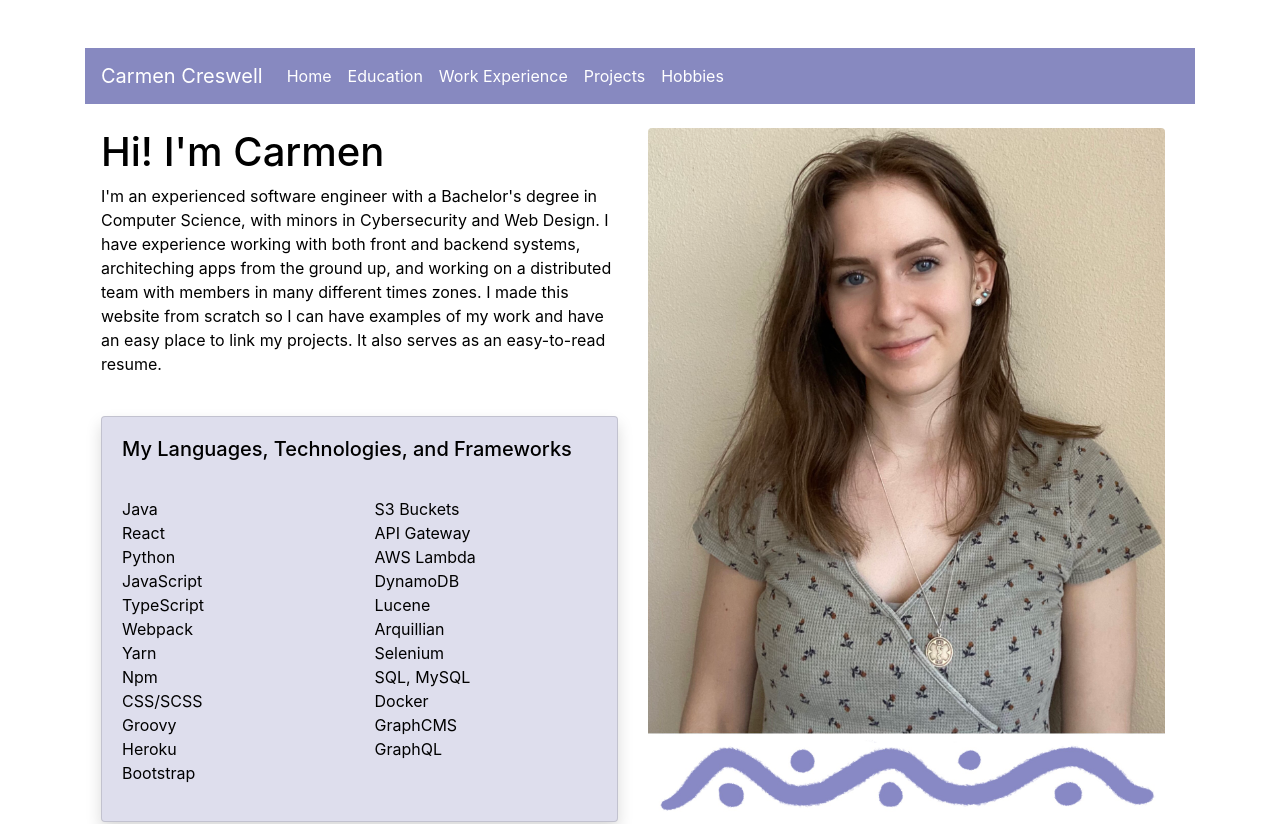
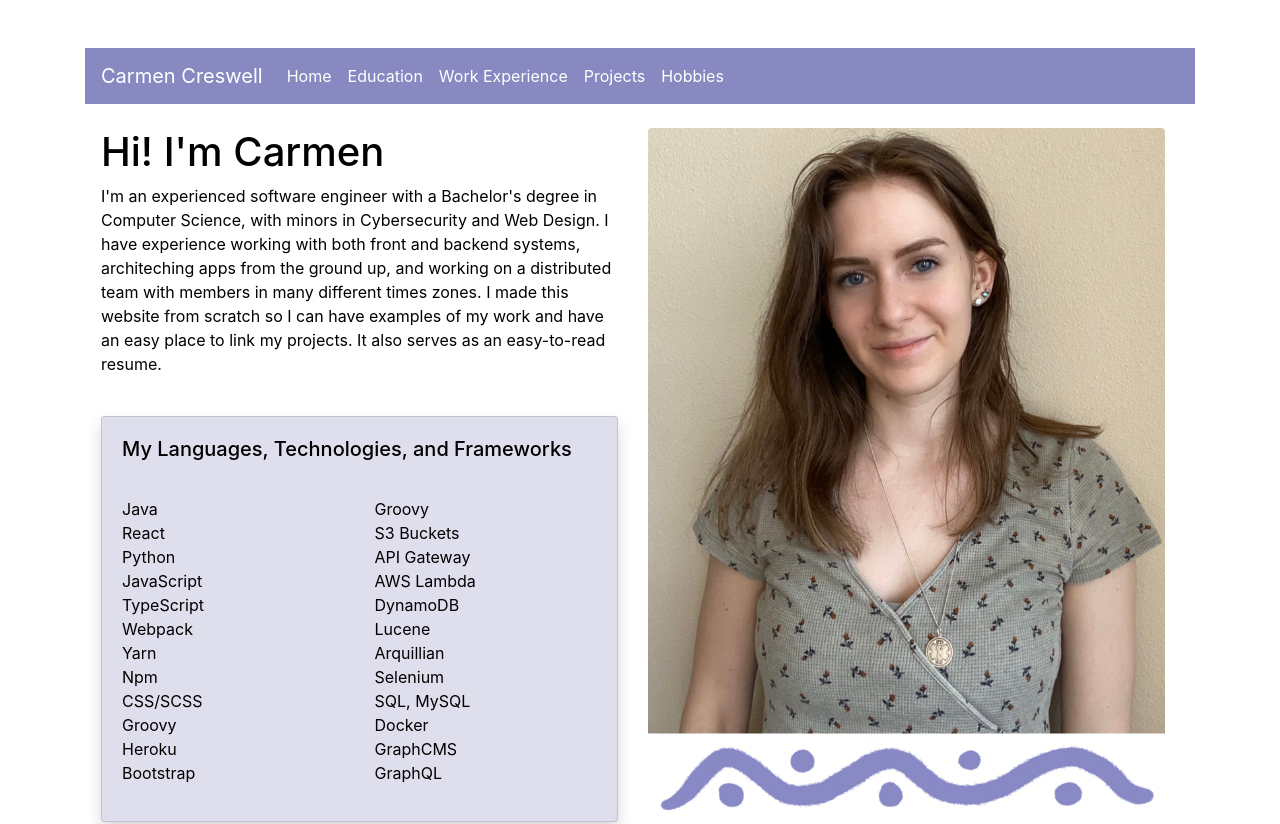
Before and after one commit to ccreswell97/CarmenCreswellWebsite, a React (Create React App) app: page /home in a window 1280 px wide. Shown: the top 824 px of the page. Built offline with nearby package versions, Linux system fonts and the light colour scheme.

Commit message:
Add groovy to skills

```diff
--- a/src/pages/Home.jsx
+++ b/src/pages/Home.jsx
@@ -35,6 +35,7 @@ export function Home() {
                                 </Col>
                                 <Col sm={6}>
                                     <ul className="list-unstyled">
+                                        <li>Groovy</li>
                                         <li>S3 Buckets</li>
                                         <li>API Gateway</li>
                                         <li>AWS Lambda</li>
```
